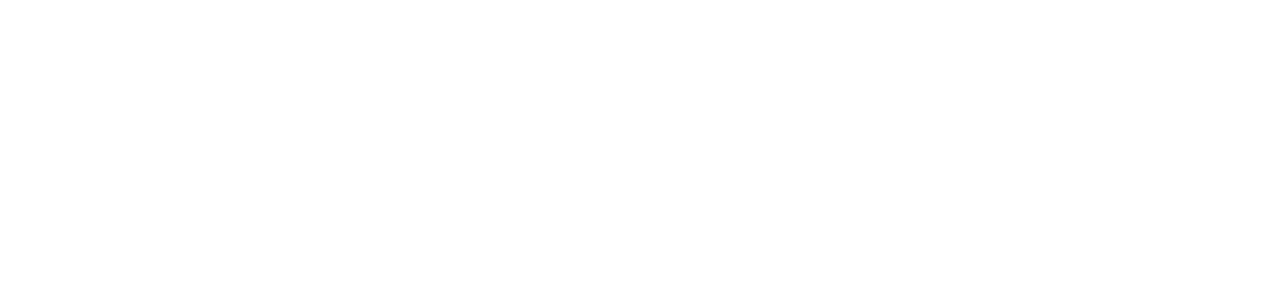
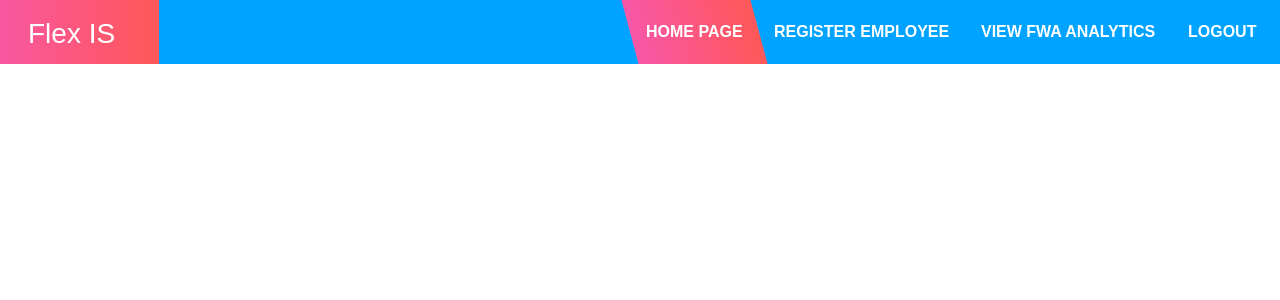
Before and after one commit to SloveX15/BIT306-assignment, an Angular app in the folder assignment/: page /admin-homepage in a window 1280 px wide. Before the commit this address led to /. Shown: the top 300 px of the page. Built offline with nearby package versions, Linux system fonts and the light colour scheme.

Commit message:
authentic login done

```diff
--- /dev/null
+++ b/assignment/src/app/admin-homepage/admin-homepage.component.css
@@ -0,0 +1,207 @@
+form {
+    display: flex;
+    flex-direction: column;
+    align-items: center;
+    margin-top: 50px;
+  }
+
+  form label {
+    font-weight: bold;
+    margin-bottom: 10px;
+  }
+
+  form input[type="text"],
+  form input[type="password"] {
+    padding: 10px;
+    border-radius: 5px;
+    border: 1px solid #ccc;
+    margin-bottom: 20px;
+    width: 100%;
+    max-width: 300px;
+  }
+
+  form button[type="submit"] {
+    background-color: #00A3FF;
+    color: #fff;
+    border: none;
+    border-radius: 5px;
+    padding: 10px;
+    width: 100%;
+    max-width: 280px;
+    cursor: pointer;
+    margin-left: 20px;
+  }
+
+  form button[type="submit"]:hover {
+    background-color: #0077CC;
+  }
+
+  /*-------------Nav-------------*/
+
+
+  #nav-wrapper {
+    overflow: hidden;
+    width: 100%;
+    margin: 0 auto;
+    position: fixed;
+    top: 0;
+    left: 0;
+    z-index: 100;
+  }
+
+  #nav {
+    box-shadow: 0 2px 4px rgba(0,0,0,0.1);
+    display: flex;
+    flex-direction: column;
+    font-family: "Saira Semi Condensed", sans-serif;
+    height: 4em;
+    overflow: hidden;
+  }
+
+  #nav.nav-visible {
+    height: 100%;
+    overflow: auto;
+  }
+
+
+  .nav {
+    display: flex;
+    height: 4em;
+    line-height: 4em;
+    flex-grow: 1;
+  }
+
+  .nav-link,
+  .logo {
+    padding: 0 1em;
+  }
+
+  span.gradient {
+    background: linear-gradient(to right, #f857a8, #ff5858);
+    padding: 0 1em;
+    position: relative;
+    right: 1em;
+    margin-right: auto;
+  }
+
+  span.gradient:hover {
+    animation-name: logo-hover;
+    animation-duration: 0.3s;
+    animation-fill-mode: forwards;
+    animation-timing-function: cubic-bezier(0.17, 0.57, 0.31, 0.85);
+  }
+
+  h1.logo {
+    font-weight: 300;
+    font-size: 1.75em;
+    line-height: 0.75em;
+    color: #fff;
+  }
+
+  h1.logo a {
+    text-decoration: none;
+    color: #fff;
+  }
+
+  .nav-link {
+    text-transform: uppercase;
+    text-align: center;
+    border-top: 0.5px solid #ddd;
+  }
+
+  a:not(.btn-nav) {
+    text-decoration: none;
+    color: #fff;
+  }
+
+  a:not(.btn-nav):hover {
+    text-decoration: underline;
+  }
+
+  .right {
+    display: flex;
+    flex-direction: column;
+    height: 100%;
+  }
+
+  .btn-nav {
+    color: #f857a8;
+    padding-left: 2em;
+    padding-right: 2em;
+  }
+
+  @media (min-width: 800px) {
+    #nav-wrapper {
+      overflow: hidden;
+    }
+
+    #nav {
+      overflow: hidden;
+      flex-direction: row;
+    }
+
+    .nav-link {
+      border-top: none;
+    }
+
+    .right {
+      overflow: hidden;
+      flex-direction: row;
+      justify-content: flex-end;
+      position: relative;
+      left: 1.5em;
+      height: auto;
+    }
+
+    .btn-nav {
+      display: none;
+    }
+
+    .nav a:not(.btn-nav).active {
+      background: linear-gradient(to right, #f857a8, #ff5858);
+      color: #fff;
+    }
+
+    .nav-link-span {
+      transform: skew(-15deg);
+      display: inline-block;
+      font-weight: bold;
+    }
+
+    .nav-link {
+      transform: skew(15deg);
+      color: #777;
+      text-decoration: none;
+    }
+
+    .nav-link:last-child {
+      padding-right: 3em;
+    }
+
+    a:hover.nav-link:not(.active) {
+      color: #444;
+      background: #ddd;
+      background: linear-gradient(45deg, #f2f2f2, #ddd);
+    }
+  }
+
+  @keyframes logo-hover {
+    20% {
+      padding-right: 0em;
+    }
+    100% {
+      padding-right: 5em;
+    }
+  }
+
+  /*----------Footer---------*/
+  footer {
+    text-align: center;
+    padding: 3px;
+    background-color: #00A3FF;
+    color: white;
+    clear: both;
+    position: relative;
+
+    margin-top: 405px;
+  }
--- /dev/null
+++ b/assignment/src/app/admin-homepage/admin-homepage.component.html
@@ -0,0 +1,21 @@
+
+<header id="nav-wrapper">
+    <nav id="nav">
+      <div class="nav left">
+        <span class="gradient skew"><h1 class="logo un-skew"><a href="#home">Flex IS</a></h1></span>
+        <button id="menu" class="btn-nav"><span class="fas fa-bars"></span></button>
+      </div>
+      <div class="nav right">
+        <a href="" class="nav-link active"><span class="nav-link-span"><span class="u-nav">Home Page</span></span></a>
+        <a href="register-employee" class="nav-link"><span class="nav-link-span"><span class="u-nav">Register Employee</span></span></a>
+
+        <a href="" class="nav-link"><span class="nav-link-span"><span class="u-nav">View FWA Analytics</span></span></a>
+
+        <a href="" class="nav-link"><span class="nav-link-span"><span class="u-nav">Logout</span></span></a>
+      </div>
+    </nav>
+  </header>
+  <br>
+  <br>
+  <br>
+  <br>
--- a/assignment/src/app/app.module.ts
+++ b/assignment/src/app/app.module.ts
@@ -7,12 +7,14 @@
 import { RegisterEmployeeComponent } from './register-employee/register-employee.component';
 import { SubmitRequestComponent } from './submit-request/submit-request.component';
 import { ReviewRequestComponent } from './review-request/review-request.component';
+import { AdminHomepageComponent } from './admin-homepage/admin-homepage.component';
 
 const routes: Routes = [
   { path: '', component: LoginComponent },
   { path: 'register-employee', component: RegisterEmployeeComponent },
   { path: 'submit-request', component: SubmitRequestComponent },
   { path: 'review-request', component: ReviewRequestComponent },
+  { path: 'admin-homepage', component: AdminHomepageComponent}
 ]
 
 @NgModule({
@@ -21,7 +23,9 @@
     LoginComponent,
     RegisterEmployeeComponent,
     SubmitRequestComponent,
-    ReviewRequestComponent
+    ReviewRequestComponent,
+    AdminHomepageComponent,
+
   ],
   imports: [
     BrowserModule,
--- a/assignment/src/app/login/login.component.html
+++ b/assignment/src/app/login/login.component.html
@@ -17,7 +17,7 @@
 <br>
 <br>
 <br>
-<form (submit)="login()">
+<form (submit)="login(loginForm)" #loginForm="ngForm">
   <div>
     <label for="username">Username:</label>
     <input type="text" id="username" name="username" [(ngModel)]="username">
--- a/assignment/src/app/login/login.component.ts
+++ b/assignment/src/app/login/login.component.ts
@@ -1,6 +1,7 @@
 import { Component, OnInit } from '@angular/core';
 import { Router } from '@angular/router';
-
+import { NgForm } from '@angular/forms';
+import { adminLoginService } from '../services/login.service';
 
 @Component({
   selector: 'app-login',
@@ -14,27 +15,41 @@
   error: boolean = false;
 
 
-  constructor(private router: Router) { }
-  ngOnInit(): void {
-  }
+  constructor(
+    private loginService: adminLoginService,
+    private router: Router
+    ) { }
+  ngOnInit(): void {}
 
-  login() {
-    if (this.username === 'admin' && this.password === 'admin123') {
-      // Navigate to the home page or do something else on successful login
-      console.log('Login successful');
-      this.router.navigate(['/register-employee']);
-    } else if(this.username === 'employee' && this.password === 'employee123') {
-      console.log('Login successful');
-      this.router.navigate(['/submit-request']);
+  loginStatus = false;
+
+  login(form: NgForm) {
+    if(form.invalid){
+      return alert("Invalid username or password!");
     }
-    else if(this.username === 'supervisor' && this.password === 'supervisor123') {
-      console.log('Login successful');
-      this.router.navigate(['/review-request']);
+    this.loginStatus = this.loginService.authenticateLogin(form.value.username,form.value.password);
+
+    if(this.loginStatus) {
+      this.router.navigate(['admin-homepage']);
     }
-    else {
-      // Show error message or do something else on failed login
-      this.error = true;
-      console.log('Login failed');
-    }
+
   }
 }
+
+ // if (this.username === 'admin' && this.password === 'admin123') {
+    //   // Navigate to the home page or do something else on successful login
+    //   console.log('Login successful');
+    //   this.router.navigate(['/register-employee']);
+    // } else if(this.username === 'employee' && this.password === 'employee123') {
+    //   console.log( 'Login successful');
+    //   this.router.navigate(['/submit-request']);
+    // }
+    // else if(this.username === 'supervisor' && this.password === 'supervisor123') {
+    //   console.log('Login successful');
+    //   this.router.navigate(['/review-request']);
+    // }
+    // else {
+    //   // Show error message or do something else on failed login
+    //   this.error = true;
+    //   console.log('Login failed');
+    // }
--- /dev/null
+++ b/assignment/src/app/models/Admin.model.ts
@@ -0,0 +1,5 @@
+export interface Admin {
+    username: string,
+    password: string,
+    fullname: string,
+  }
--- a/assignment/src/app/Request.model.ts
+++ b/assignment/src/app/models/Request.model.ts
@@ -5,4 +5,5 @@
  description: string;
  reason: string;
  status: string;
+ //comment: string;
 }
--- a/assignment/src/app/register-employee/register-employee.component.html
+++ b/assignment/src/app/register-employee/register-employee.component.html
@@ -6,6 +6,7 @@
       <button id="menu" class="btn-nav"><span class="fas fa-bars"></span></button>
     </div>
     <div class="nav right">
+      <a href="admin-homepage" class="nav-link"><span class="nav-link-span"><span class="u-nav">Home Page</span></span></a>
       <a href="" class="nav-link active"><span class="nav-link-span"><span class="u-nav">Register Employee</span></span></a>
       <a href="" class="nav-link"><span class="nav-link-span"><span class="u-nav">View FWA Analytics</span></span></a>
 
--- a/assignment/src/app/review-request/review-request.component.ts
+++ b/assignment/src/app/review-request/review-request.component.ts
@@ -1,5 +1,5 @@
 import { Component, OnInit } from '@angular/core';
-import { Request } from '../Request.model';
+import { Request } from '../models/Request.model';
 import { Router } from '@angular/router';
 
 @Component({
--- /dev/null
+++ b/assignment/src/app/services/login.service.ts
@@ -0,0 +1,42 @@
+import { Injectable } from '@angular/core';
+
+import { Admin } from '../models/Admin.model';
+
+@Injectable({providedIn: 'root'})
+
+@Injectable({
+  providedIn: 'root'
+})
+
+export class adminLoginService {
+  constructor() { }
+
+  private hradmins: Admin[] = [
+    {username: 'a', password:'p',fullname:' Alice'},
+    {username: 'b', password:'p',fullname:' Zara'},
+    ];
+
+    private loggedinAdmin: Admin | undefined ;
+     //loggedinAdmin : Admin = { username:'', password:'', fullname:''};
+
+    authenticateLogin(username: string, password: string) : boolean {
+
+    const hr = this.hradmins.find(x => x.username == username && x.password == password);
+    // find will return undefined in case no matches found
+    if(hr != undefined) {
+      // set logedinAdmin to currently logged in user/hr
+      this.loggedinAdmin = hr;
+      return true;
+    }
+    return false;
+  }
+
+  whoseLoggedIn(){
+    return this.loggedinAdmin;
+  }
+
+  logout(){
+    this.loggedinAdmin = undefined;
+  }
+
+}
```
Also changed, not shown: assignment/src/app/admin-homepage/admin-homepage.component.ts (added, +10 -0 lines), assignment/src/app/models/Employee.model.ts (added, +8 -0 lines), 2 other files (tests, documents, lock files or other folders).
